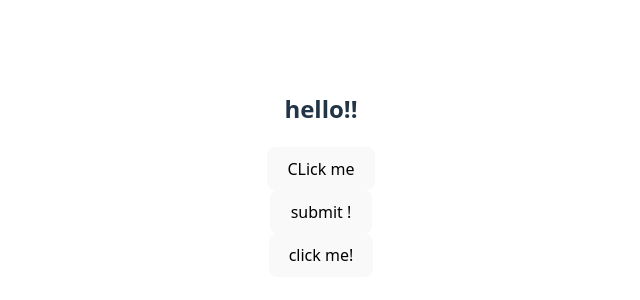
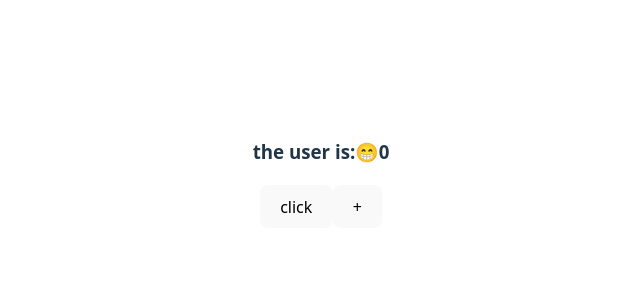
Before and after one commit to Pratik-Kharadhara/react-learning, a React (Vite) app: page / in a window 1280 px wide. Shown: the part 226-526 px from the top of the page, without its empty margins (319-959 px from the left). Built offline with nearby package versions, Linux system fonts and the light colour scheme.

Commit message:
multiple use state

```diff
--- a/src/App.jsx
+++ b/src/App.jsx
@@ -10,9 +10,18 @@ import Slot from './Slot'
 import GrocceryList from './GrocceryList'
 import Rental from './Rental'
 import Clicker from './Clicker'
+import Counter from './Counter'
+import Toggler from './Toggler'
+
 
 
 function App() {
+
+
+
+
+
+
   // const [count, setCount] = useState(0)
   // const values = ['🐨','😴','❤️']
 
@@ -35,7 +44,18 @@ function App() {
 ];
   return (
     <>
-        <Clicker msg={"hiii!!"} buttonTxt={"click me!"}/>
+
+      <Toggler/>
+
+
+    {/* <Counter/>   */}
+
+
+
+
+
+
+        {/* <Clicker msg={"hiii!!"} buttonTxt={"click me!"}/> */}
 
         {/* <Rental value={properties} /> */}
         {/* <GrocceryList cart={data}/> */}
--- /dev/null
+++ b/src/Counter.jsx
@@ -0,0 +1,40 @@
+// we will se how to use useSate
+import { useState } from "react";
+//if we dont use useState
+// export default function Counter(){
+//     let num=0;
+//      function numIncrese(){
+//     num=num+1;
+//     console.log(num)
+// }
+
+//     return (
+//         <div> not using react state
+//             <p>the current num:{num}</p>
+// {/* **even after onClick this wont show us the value of num
+//  -in the background although its increasin but its not increasing in the web page
+//             */}
+//         <button onClick={numIncrese}>click to increase</button>
+//         </div>
+//     )
+// }
+
+//using useState
+export default function Counter(){
+    const [num,setNum] = useState(0); //intializing num with 0
+    //useState is on of a react hook where
+    //the num is peice of state
+    //setNum in function to modify the peice
+    //syntax  const [<whatEverYounWant>,<set<whatEverYounWant>>]=useState();
+    //useState(5)=> this means the initial value is set to 5
+    const numIncrese= ()=>{
+            setNum(num + 1); //setNum is used to set the value of num
+    }
+    return (
+        <div>
+            using react hook
+            <p>the num is:{num}</p>
+            <button onClick={numIncrese}>click to increase</button>
+        </div>
+    )
+}
--- /dev/null
+++ b/src/Toggler.jsx
@@ -0,0 +1,24 @@
+import {useState} from "react";
+//here also we are using useState
+export default function  Toggler(){
+    const [isHappy,setIsHappy] = useState('😁');
+    const [count,setCount]= useState(0);
+    function toggle(){
+        // setIsHappy(!isHappy); //this is also working
+         setIsHappy(isHappy==='😁'?'😔':'😁'); //this is another approach
+    }
+        //here we are using multiple useState component and we can
+    function countInc(){
+        setCount(count+1);
+    }
+     return (
+        <div>
+            <h3>the user is:{isHappy}
+                {count}
+            </h3>
+            <button onClick={toggle}>click</button>
+            <button onClick={countInc}>+</button>
+            {/* <h2>{ isHappy ? "😁" : "😔"}</h2> */}
+        </div>
+     )
+}
```
